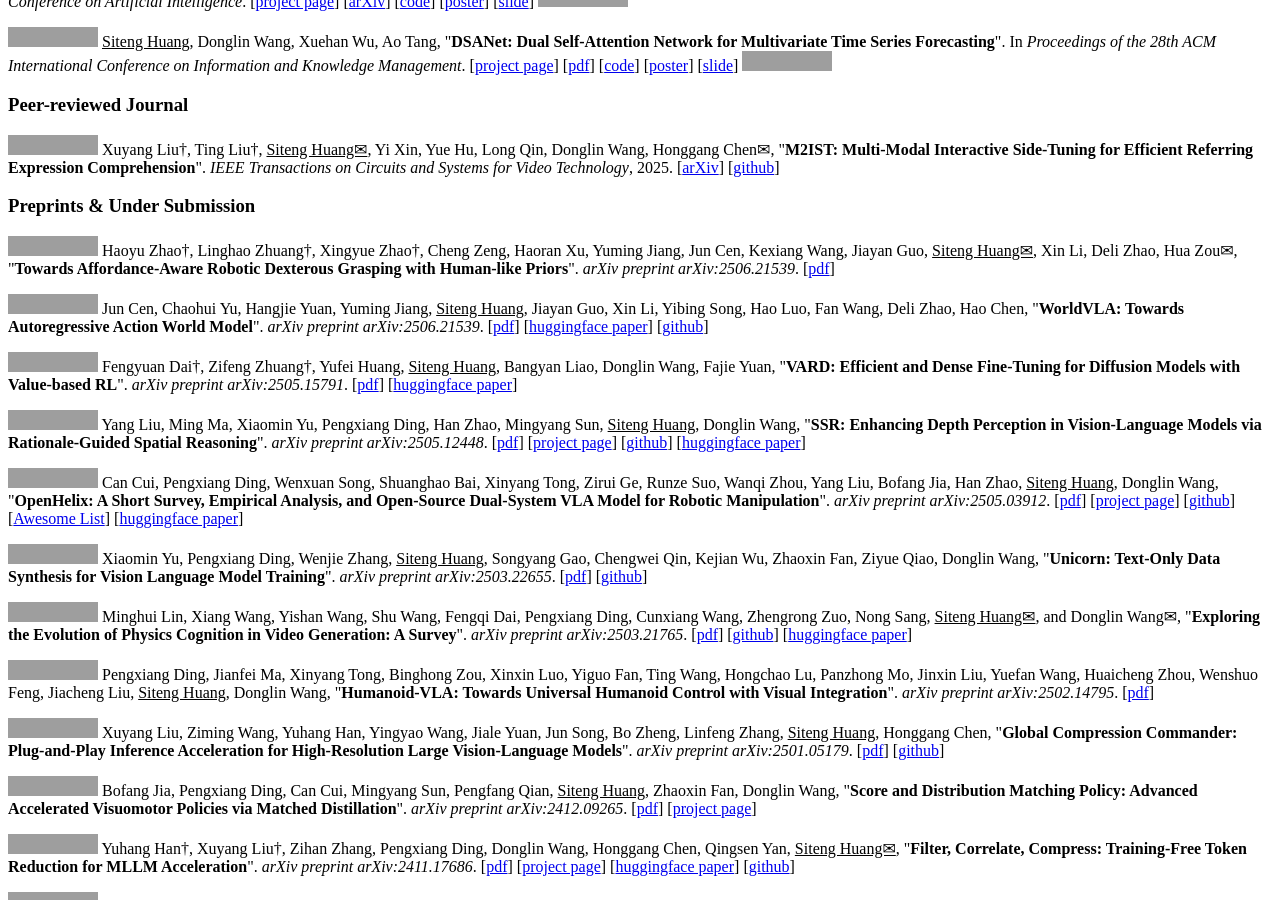
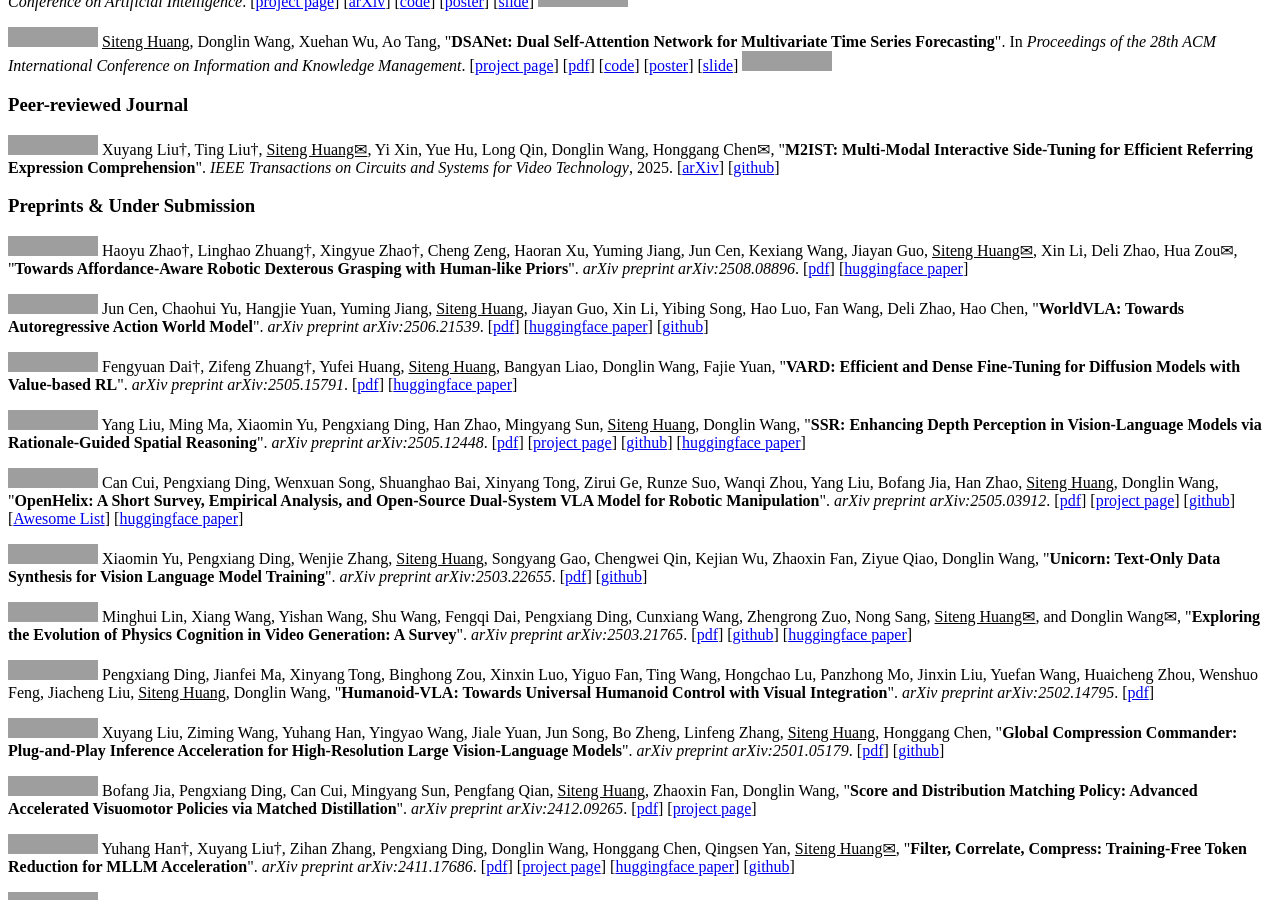
Before and after one commit to bighuang624/bighuang624.github.io, a Jekyll site: the page built from _pages/includes/pub_short.md, in a window 1280 px wide and 900 px high, scrolled down 1891 px, cut to the strip 0-900 px from the top of the window. Built offline with Jekyll 4.4.1, drawn with Linux system fonts in a browser that asks for light colours; our own code applies the rules of GitHub Pages for plain Markdown files; grey boxes are pictures that could not be loaded.

Commit message:
update AffordDex

```diff
--- a/_pages/includes/pub_short.md
+++ b/_pages/includes/pub_short.md
@@ -57,7 +57,7 @@
 
 ### Preprints & Under Submission
 
-<a href="https://arxiv.org/abs/2508.08896" target="_blank"><img src="https://img.shields.io/badge/arXiv-2508.08896-B31B1B?style=flat-square"></a> Haoyu Zhao†, Linghao Zhuang†, Xingyue Zhao†, Cheng Zeng, Haoran Xu, Yuming Jiang, Jun Cen, Kexiang Wang, Jiayan Guo, <u>Siteng Huang✉</u>, Xin Li, Deli Zhao, Hua Zou✉, &quot;**Towards Affordance-Aware Robotic Dexterous Grasping with Human-like Priors**&quot;. *arXiv preprint arXiv:2506.21539*. [[pdf](https://arxiv.org/pdf/2508.08896.pdf)]
+<a href="https://arxiv.org/abs/2508.08896" target="_blank"><img src="https://img.shields.io/badge/arXiv-2508.08896-B31B1B?style=flat-square"></a> Haoyu Zhao†, Linghao Zhuang†, Xingyue Zhao†, Cheng Zeng, Haoran Xu, Yuming Jiang, Jun Cen, Kexiang Wang, Jiayan Guo, <u>Siteng Huang✉</u>, Xin Li, Deli Zhao, Hua Zou✉, &quot;**Towards Affordance-Aware Robotic Dexterous Grasping with Human-like Priors**&quot;. *arXiv preprint arXiv:2508.08896*. [[pdf](https://arxiv.org/pdf/2508.08896.pdf)] [[huggingface paper](https://huggingface.co/papers/2508.08896)]
 
 <a href="https://arxiv.org/abs/2506.21539" target="_blank"><img src="https://img.shields.io/badge/arXiv-2506.21539-B31B1B?style=flat-square"></a> Jun Cen, Chaohui Yu, Hangjie Yuan, Yuming Jiang, <u>Siteng Huang</u>, Jiayan Guo, Xin Li, Yibing Song, Hao Luo, Fan Wang, Deli Zhao, Hao Chen, &quot;**WorldVLA: Towards Autoregressive Action World Model**&quot;. *arXiv preprint arXiv:2506.21539*. [[pdf](https://arxiv.org/pdf/2506.21539.pdf)] [[huggingface paper](https://huggingface.co/papers/2506.21539)] [[github](https://github.com/alibaba-damo-academy/WorldVLA)]
 
```
